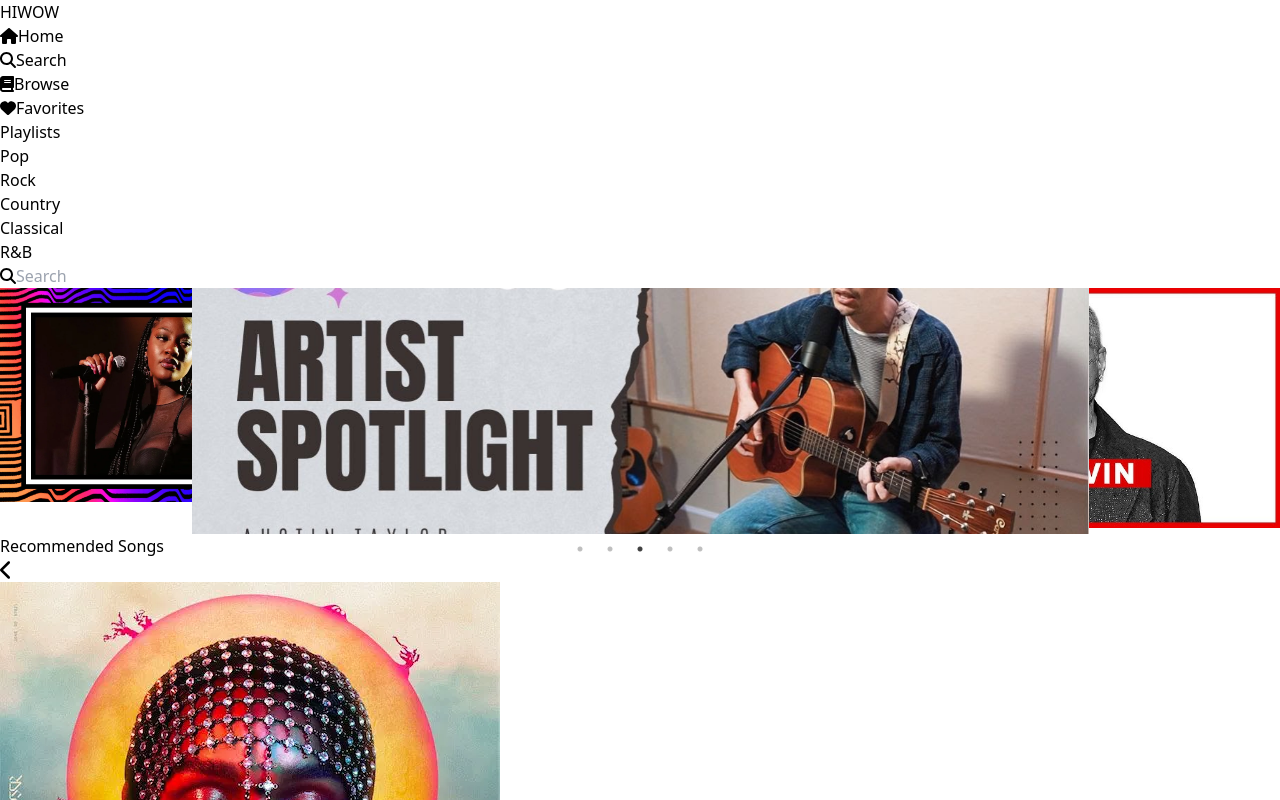
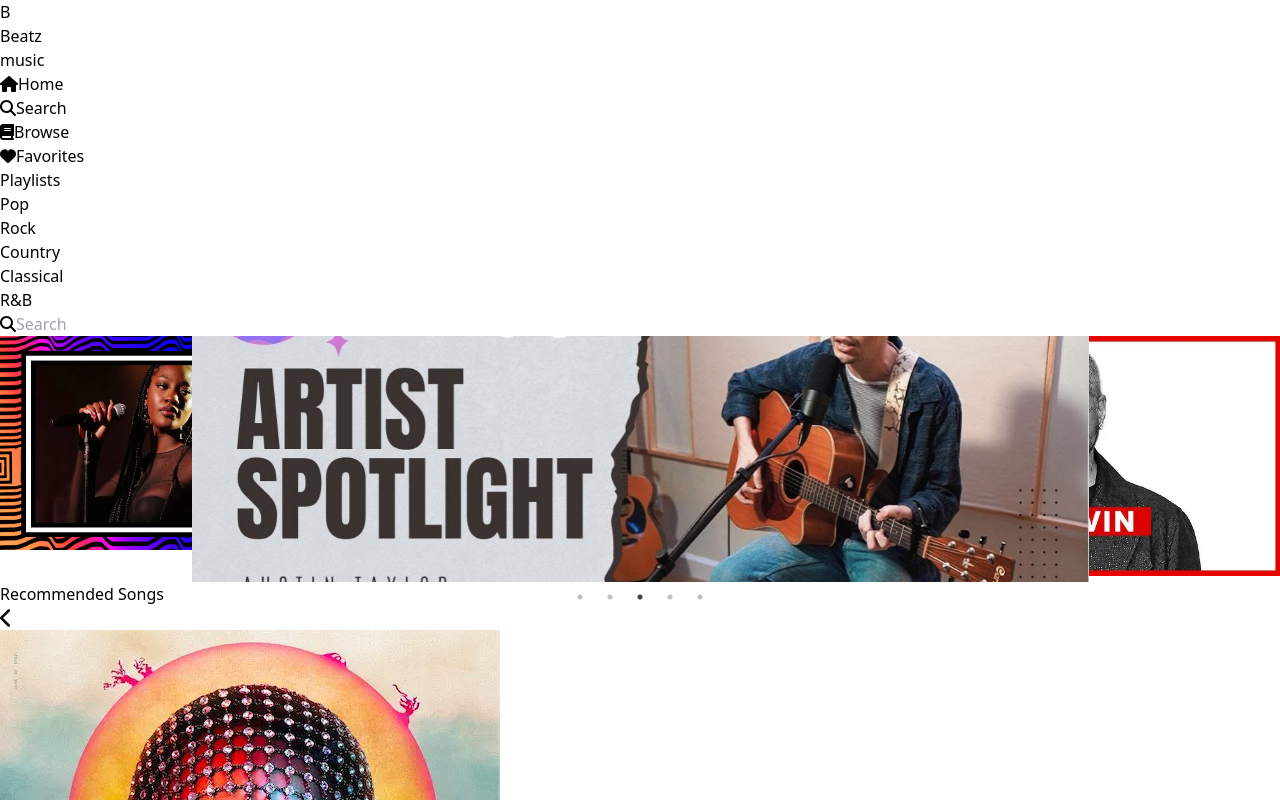
Before and after one commit to tynawilliam/music-app, a React (Create React App) app: page / in a window 1280 px wide. Shown: the top 800 px of the page. Built offline with nearby package versions, Linux system fonts and the light colour scheme.

Commit message:
add logo

```diff
--- a/src/ components/LeftPanel.tsx
+++ b/src/ components/LeftPanel.tsx
@@ -8,7 +8,7 @@ import {
 } from "@fortawesome/free-solid-svg-icons";
 import { NavLink } from "react-router-dom";
 import { useSelector, useDispatch } from "react-redux";
-import { RootState } from "../store"; // Adjust the import path as necessary
+import { RootState } from "../store";
 import { setActivePage } from "../features/activePage/activePageSlice";
 
 const LeftPanel = React.memo(() => {
@@ -24,14 +24,19 @@ const LeftPanel = React.memo(() => {
 
   const playlistItems = ["Pop", "Rock", "Country", "Classical", "R&B"];
 
-  // Dispatch the setActivePage action when a navigation item is clicked
   const handleItemClick = (name: string) => {
     dispatch(setActivePage(name));
   };
 
   return (
     <div className="flex flex-col h-full bg-secondary text-white p-5 pl-10 space-y-6">
-      <h1 className="text-2xl text-accent font-bold mb-20">HIWOW</h1>
+      <div className="text-2xl text-accent font-bold mb-20">
+        <div className="circle bg-white rounded-full w-12 h-12 flex items-center justify-center">
+          <span className="text-purple-800 font-bold">B</span>
+        </div>
+        <p className="text-white text-opacity-50">Beatz</p>
+        <p className="text-xs text-white text-opacity-50">music</p>
+      </div>
       <ul>
         {navigationItems.map((item) => (
           <li
@@ -69,7 +74,6 @@ const LeftPanel = React.memo(() => {
               key={playlist}
               className="group flex items-center cursor-pointer hover:text-accent"
             >
-              {/* Replace "#" with your playlist link logic */}
               <NavLink to={`#${playlist}`} className="group-hover:text-accent">
                 {playlist}
               </NavLink>
```
